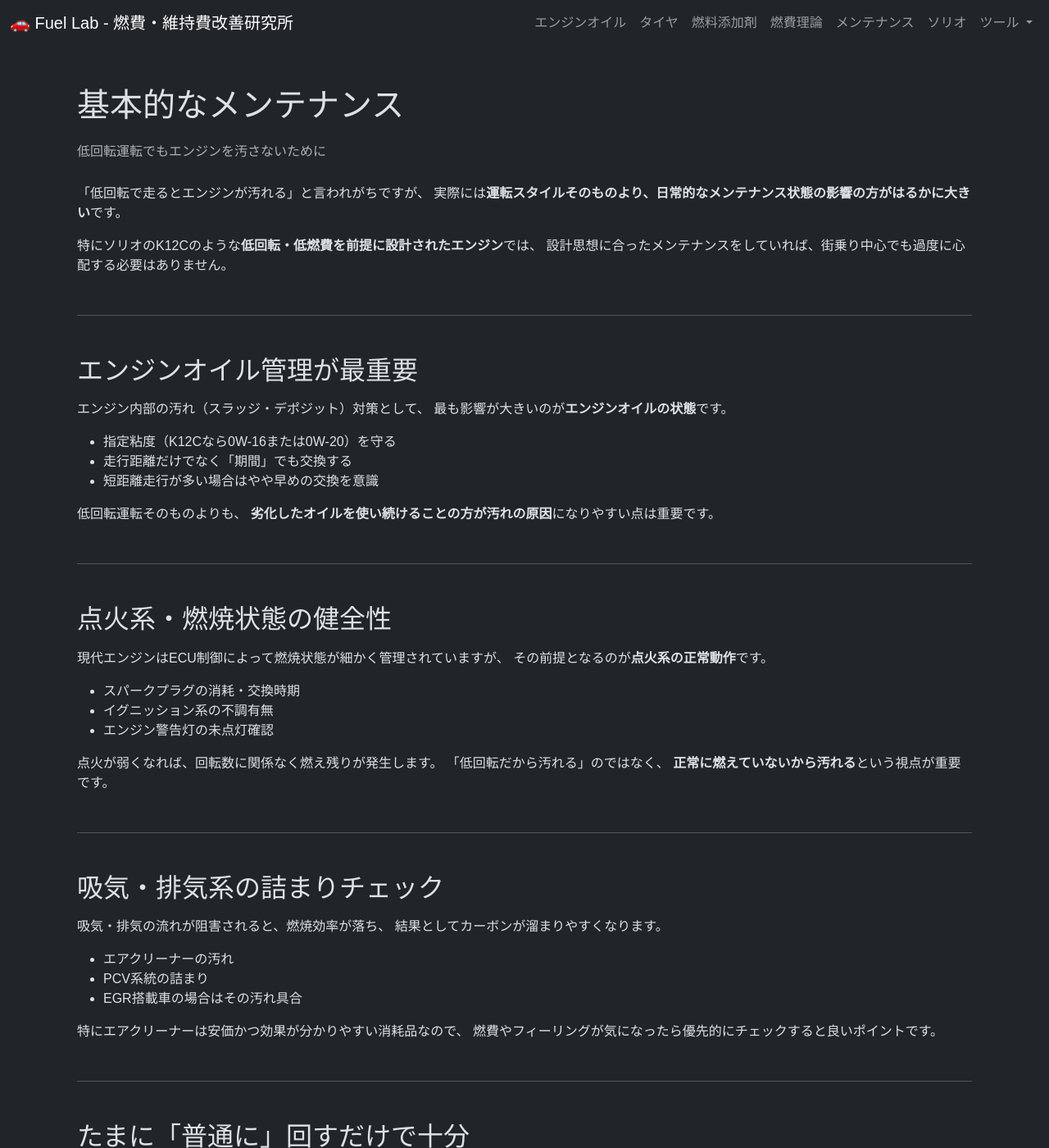
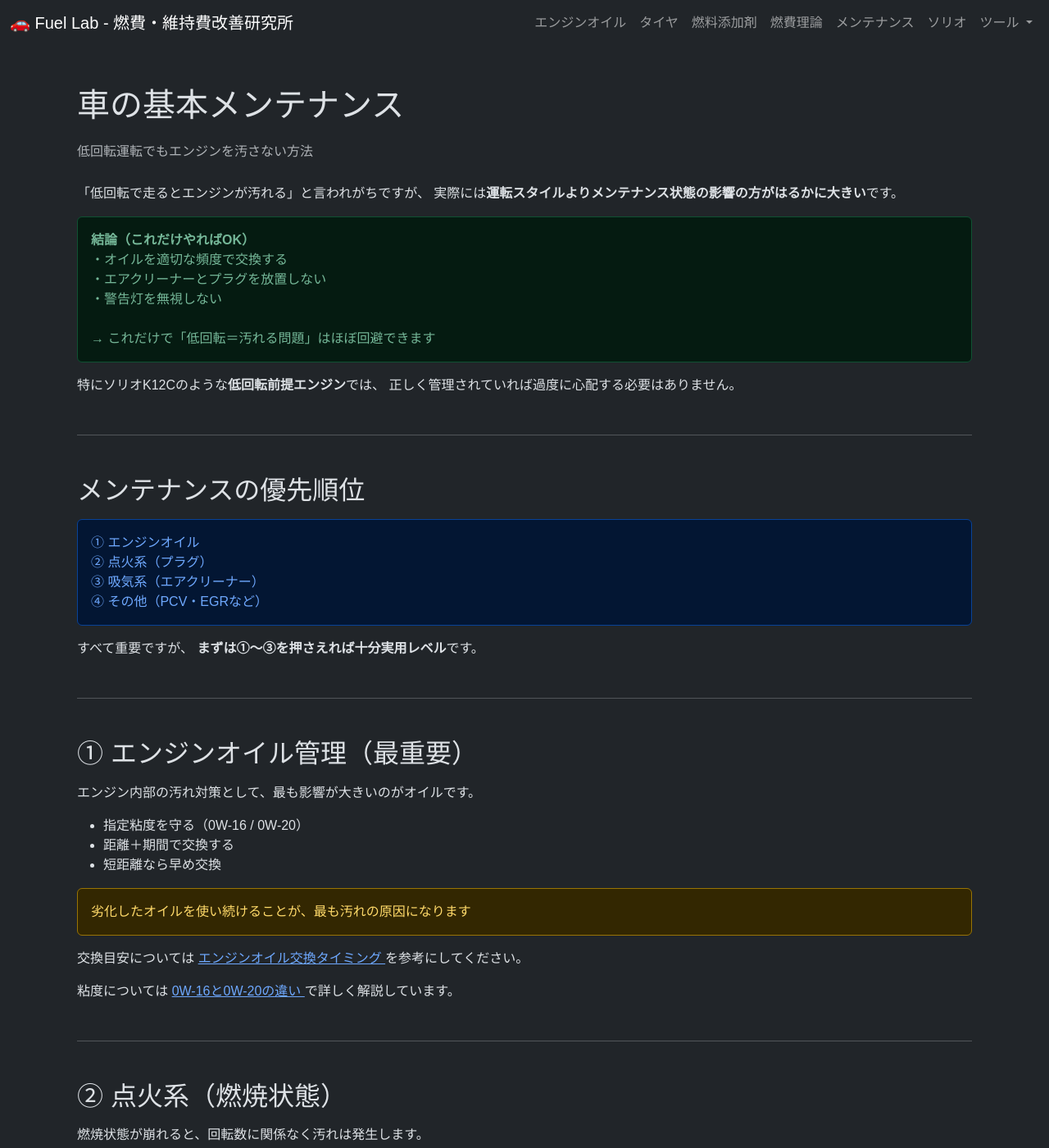
Before and after one commit to funyapar-org/fuel-lab, a Jekyll site: the page built from _knowledge/car-maintenance-basic.md, in a window 1280 px wide and 1400 px high. Shown: the whole window at 82% size. Built offline with Jekyll 4.4.1, drawn with Linux system fonts in a browser that asks for light colours; some of the changed text lies outside the part shown.

Commit message:
car-maintenance-basic.md を更新

```diff
--- a/_knowledge/car-maintenance-basic.md
+++ b/_knowledge/car-maintenance-basic.md
@@ -1,8 +1,8 @@
 ---
 layout: default
 nav_title: 基本的なメンテナンス
-title: 基本的なメンテナンス｜低回転運転でもエンジンを汚さないために
-description: 低回転主体の運転でもエンジンを汚さないために重要な、オイル管理・点火系・吸気系など基本的なメンテナンスを解説します。
+title: 車の基本メンテナンス｜低回転運転でもエンジンを汚さない方法
+description: 低回転主体の運転でもエンジンを汚さないために重要なメンテナンスを解説。オイル管理・点火系・吸気系など、優先順位と具体的な管理方法まで整理しています。
 date: 2026-02-01
 category: maintenance
 tags:
@@ -15,116 +15,174 @@
 
 <div class="container my-5">
 
-  <h1 class="mb-4">基本的なメンテナンス<br><small class="text-muted fs-6">低回転運転でもエンジンを汚さないために</small></h1>
+  <h1 class="mb-4">
+    車の基本メンテナンス<br>
+    <small class="text-muted fs-6">低回転運転でもエンジンを汚さない方法</small>
+  </h1>
 
   <p>
     「低回転で走るとエンジンが汚れる」と言われがちですが、
-    実際には<strong>運転スタイルそのものより、日常的なメンテナンス状態の影響の方がはるかに大きい</strong>です。
+    実際には<strong>運転スタイルよりメンテナンス状態の影響の方がはるかに大きい</strong>です。
   </p>
 
+  <!-- 即答 -->
+  <div class="alert alert-success">
+    <strong>結論（これだけやればOK）</strong><br>
+    ・オイルを適切な頻度で交換する<br>
+    ・エアクリーナーとプラグを放置しない<br>
+    ・警告灯を無視しない<br><br>
+    → これだけで「低回転＝汚れる問題」はほぼ回避できます
+  </div>
+
   <p>
-    特にソリオのK12Cのような<strong>低回転・低燃費を前提に設計されたエンジン</strong>では、
-    設計思想に合ったメンテナンスをしていれば、街乗り中心でも過度に心配する必要はありません。
+    特にソリオK12Cのような<strong>低回転前提エンジン</strong>では、
+    正しく管理されていれば過度に心配する必要はありません。
   </p>
 
   <hr class="my-5">
 
-  <h2 class="mb-3">エンジンオイル管理が最重要</h2>
+  <h2 class="mb-3">メンテナンスの優先順位</h2>
+
+  <div class="alert alert-primary">
+    ① エンジンオイル<br>
+    ② 点火系（プラグ）<br>
+    ③ 吸気系（エアクリーナー）<br>
+    ④ その他（PCV・EGRなど）
+  </div>
 
   <p>
-    エンジン内部の汚れ（スラッジ・デポジット）対策として、
-    最も影響が大きいのが<strong>エンジンオイルの状態</strong>です。
-  </p>
-
-  <ul>
-    <li>指定粘度（K12Cなら0W-16または0W-20）を守る</li>
-    <li>走行距離だけでなく「期間」でも交換する</li>
-    <li>短距離走行が多い場合はやや早めの交換を意識</li>
-  </ul>
-
-  <p>
-    低回転運転そのものよりも、
-    <strong>劣化したオイルを使い続けることの方が汚れの原因</strong>になりやすい点は重要です。
+    すべて重要ですが、
+    <strong>まずは①〜③を押さえれば十分実用レベル</strong>です。
   </p>
 
   <hr class="my-5">
 
-  <h2 class="mb-3">点火系・燃焼状態の健全性</h2>
+  <h2 class="mb-3">① エンジンオイル管理（最重要）</h2>
 
   <p>
-    現代エンジンはECU制御によって燃焼状態が細かく管理されていますが、
-    その前提となるのが<strong>点火系の正常動作</strong>です。
+    エンジン内部の汚れ対策として、最も影響が大きいのがオイルです。
   </p>
 
   <ul>
-    <li>スパークプラグの消耗・交換時期</li>
-    <li>イグニッション系の不調有無</li>
-    <li>エンジン警告灯の未点灯確認</li>
+    <li>指定粘度を守る（0W-16 / 0W-20）</li>
+    <li>距離＋期間で交換する</li>
+    <li>短距離なら早め交換</li>
   </ul>
 
+  <div class="alert alert-warning">
+    劣化したオイルを使い続けることが、最も汚れの原因になります
+  </div>
+
   <p>
-    点火が弱くなれば、回転数に関係なく燃え残りが発生します。
-    「低回転だから汚れる」のではなく、
-    <strong>正常に燃えていないから汚れる</strong>という視点が重要です。
+    交換目安については
+    <a href="{{ site.baseurl }}/knowledge/engine-oil-interval/">
+      エンジンオイル交換タイミング
+    </a>
+    を参考にしてください。
+  </p>
+
+  <p>
+    粘度については
+    <a href="{{ site.baseurl }}/knowledge/engine-oil-viscosity/">
+      0W-16と0W-20の違い
+    </a>
+    で詳しく解説しています。
   </p>
 
   <hr class="my-5">
 
-  <h2 class="mb-3">吸気・排気系の詰まりチェック</h2>
+  <h2 class="mb-3">② 点火系（燃焼状態）</h2>
 
   <p>
-    吸気・排気の流れが阻害されると、燃焼効率が落ち、
-    結果としてカーボンが溜まりやすくなります。
+    燃焼状態が崩れると、回転数に関係なく汚れは発生します。
+  </p>
+
+  <ul>
+    <li>スパークプラグの消耗</li>
+    <li>失火（ミスファイア）</li>
+    <li>警告灯の放置</li>
+  </ul>
+
+  <div class="alert alert-secondary">
+    「低回転だから汚れる」のではなく<br>
+    <strong>正常に燃えていないから汚れる</strong>
+  </div>
+
+  <p>
+    違和感（振動・加速低下）があれば優先的にチェック対象です。
+  </p>
+
+  <hr class="my-5">
+
+  <h2 class="mb-3">③ 吸気系（空気の流れ）</h2>
+
+  <p>
+    空気の流れが悪いと燃焼効率が低下し、カーボンが蓄積しやすくなります。
   </p>
 
   <ul>
     <li>エアクリーナーの汚れ</li>
-    <li>PCV系統の詰まり</li>
-    <li>EGR搭載車の場合はその汚れ具合</li>
+    <li>吸気抵抗の増加</li>
   </ul>
 
   <p>
-    特にエアクリーナーは安価かつ効果が分かりやすい消耗品なので、
-    燃費やフィーリングが気になったら優先的にチェックすると良いポイントです。
+    エアクリーナーは<strong>低コストで効果が出やすい</strong>ため、
+    定期交換するだけで燃費・レスポンス改善が期待できます。
   </p>
 
   <hr class="my-5">
 
-  <h2 class="mb-3">たまに「普通に」回すだけで十分</h2>
+  <h2 class="mb-3">④ PCV・EGRなど（補足）</h2>
 
   <p>
-    よく言われる「たまには高回転まで回した方がいい」という話ですが、
-    K12Cのようなエンジンでは<strong>無理に高回転を多用する必要はありません</strong>。
+    最近のエンジンでは環境対策装置も影響します。
   </p>
 
-  <p>
-    合流や加速時に自然に回転が上がる程度で十分であり、
-    それだけでも燃焼室温度や排気流速は確保されています。
-  </p>
+  <ul>
+    <li>PCV詰まり → 内部汚れ増加</li>
+    <li>EGR汚れ → 燃焼状態悪化</li>
+  </ul>
 
-  <p>
-    「低回転＝悪」ではなく、
-    <strong>単調すぎる使い方＋メンテナンス不足</strong>が問題になりやすい、という整理が現実的です。
+  <p class="text-muted">
+    通常使用では優先度は低めですが、長期使用では影響が出ます。
   </p>
 
   <hr class="my-5">
 
-  <h2 class="mb-3">低回転設計エンジンこそ“基本”が効く</h2>
+  <h2 class="mb-3">高回転は必要？</h2>
 
   <p>
-    ソリオK12Cのような低回転・低燃費志向のエンジンでは、
-    特別な対策よりも「当たり前のメンテナンス」を継続することが最も効果的です。
+    「たまに高回転で回した方がいい」という話がありますが、
   </p>
 
-  <ul>
-    <li>オイル管理</li>
-    <li>消耗品の適切な交換</li>
-    <li>警告灯を放置しない</li>
-  </ul>
+  <div class="alert alert-info">
+    無理に回す必要はありません
+  </div>
 
   <p>
-    これらを押さえていれば、
-    街乗り中心・低回転主体でもエンジン寿命や燃費に大きな不安を抱く必要はありません。
+    合流や加速時に自然に回る程度で十分です。
+  </p>
+
+  <p>
+    重要なのは回転数ではなく、
+    <strong>エンジンが正常な状態であること</strong>です。
+  </p>
+
+  <hr class="my-5">
+
+  <h2 class="mb-3">結論</h2>
+
+  <div class="alert alert-success">
+    <ul class="mb-0">
+      <li>低回転運転自体は問題ではない</li>
+      <li>メンテナンス不足が汚れの原因</li>
+      <li>特にオイル管理が最重要</li>
+    </ul>
+  </div>
+
+  <p>
+    「特別なこと」をする必要はなく、
+    <strong>基本を継続するだけで十分</strong>です。
   </p>
 
   <hr class="my-5">
@@ -133,18 +191,23 @@
 
   <ul>
     <li>
-      <a href="{{ site.baseurl }}/solio/k12c-low-rpm-carbon-myth/">
-        低回転＝汚れるは誤解？ソリオK12Cが低回転前提でも問題ない理由
+      <a href="{{ site.baseurl }}/knowledge/engine-oil-interval/">
+        エンジンオイル交換タイミング
       </a>
     </li>
     <li>
-      <a href="{{ site.baseurl }}/knowledge/engine-oil-and-combustion-evolution/">
-        エンジンオイルや燃焼制御の進化が低回転運転を可能にした理由
+      <a href="{{ site.baseurl }}/knowledge/engine-oil-viscosity/">
+        0W-16と0W-20の違い
       </a>
     </li>
     <li>
-      <a href="{{ site.baseurl }}/knowledge/city-driving-fuel-saving/">
-        街乗りでも燃費を諦めたくない人におすすめの燃費対策
+      <a href="{{ site.baseurl }}/knowledge/fuel-efficient-driving-basics/">
+        燃費を意識した運転とは？
+      </a>
+    </li>
+    <li>
+      <a href="{{ site.baseurl }}/solio/k12c-low-rpm-carbon-myth/">
+        低回転＝汚れるは誤解？
       </a>
     </li>
   </ul>
```
